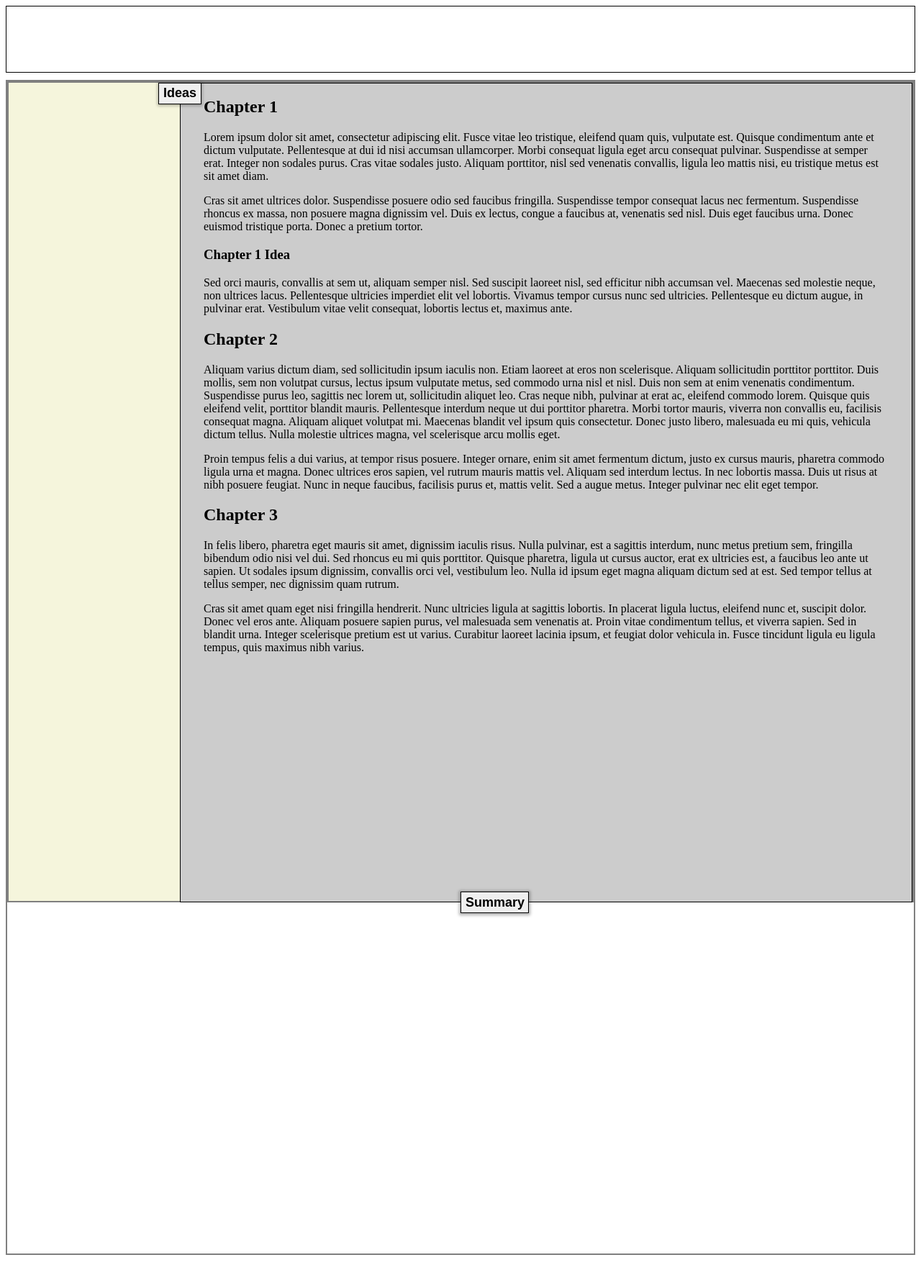
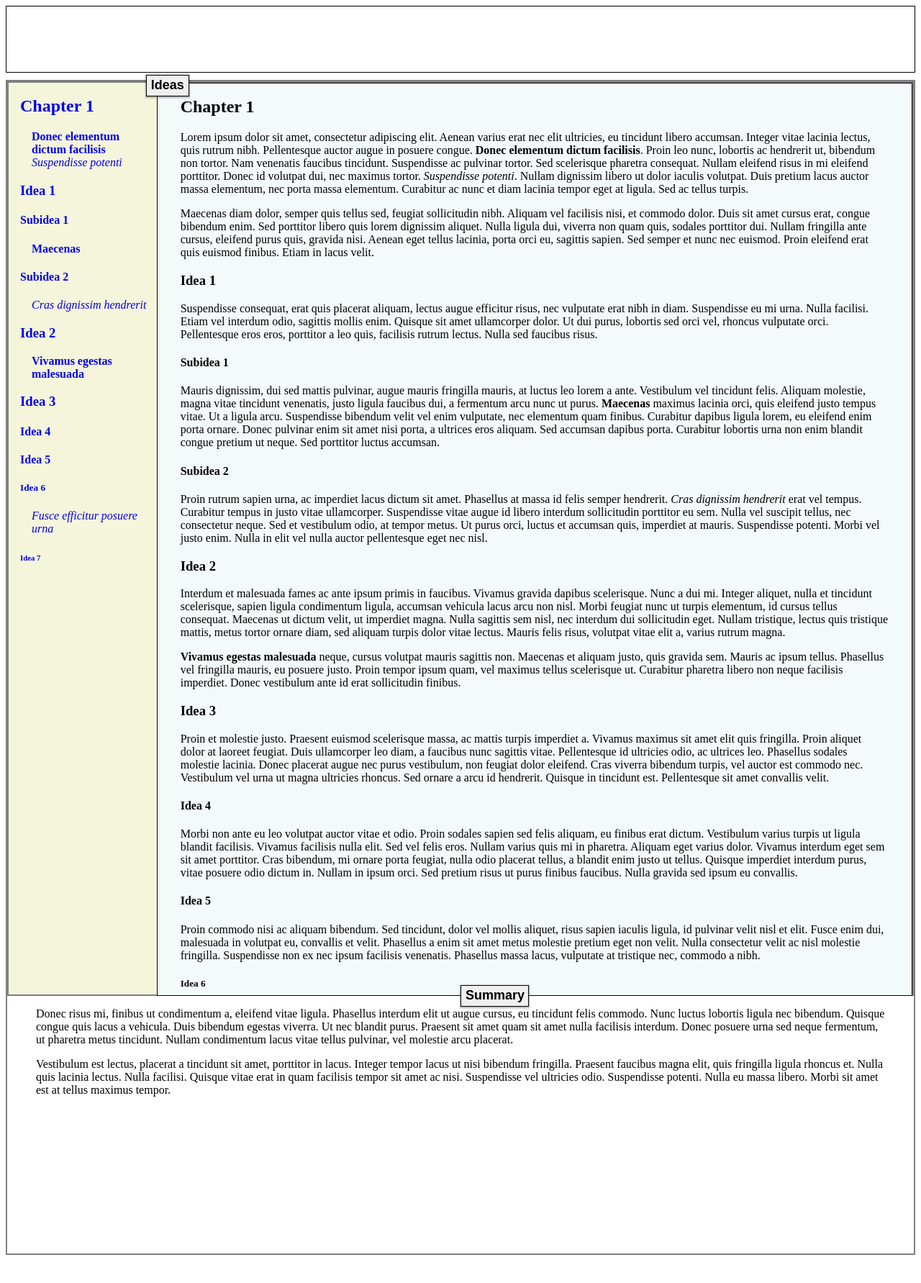
Before and after one commit to kennguyen01/jekyll-cornell-notes, a Jekyll site: the page built from _books/example-book.md, in a window 1280 px wide. Shown: the top 1783 px of the page at 72% size. Built offline with Jekyll 4.4.1, drawn with Linux system fonts in a browser that asks for light colours.

Commit message:
Create idea links to important notes

```diff
--- a/_books/example-book.md
+++ b/_books/example-book.md
@@ -3,24 +3,50 @@ layout: book
 title: Example Book
 ---
 
+> Donec risus mi, finibus ut condimentum a, eleifend vitae ligula. Phasellus interdum elit ut augue cursus, eu tincidunt felis commodo. Nunc luctus lobortis ligula nec bibendum. Quisque congue quis lacus a vehicula. Duis bibendum egestas viverra. Ut nec blandit purus. Praesent sit amet quam sit amet nulla facilisis interdum. Donec posuere urna sed neque fermentum, ut pharetra metus tincidunt. Nullam condimentum lacus vitae tellus pulvinar, vel molestie arcu placerat.
+>
+> Vestibulum est lectus, placerat a tincidunt sit amet, porttitor in lacus. Integer tempor lacus ut nisi bibendum fringilla. Praesent faucibus magna elit, quis fringilla ligula rhoncus et. Nulla quis lacinia lectus. Nulla facilisi. Quisque vitae erat in quam facilisis tempor sit amet ac nisi. Suspendisse vel ultricies odio. Suspendisse potenti. Nulla eu massa libero. Morbi sit amet est at tellus maximus tempor.
+
 ## Chapter 1
 
-Lorem ipsum dolor sit amet, consectetur adipiscing elit. Fusce vitae leo tristique, eleifend quam quis, vulputate est. Quisque condimentum ante et dictum vulputate. Pellentesque at dui id nisi accumsan ullamcorper. Morbi consequat ligula eget arcu consequat pulvinar. Suspendisse at semper erat. Integer non sodales purus. Cras vitae sodales justo. Aliquam porttitor, nisl sed venenatis convallis, ligula leo mattis nisi, eu tristique metus est sit amet diam.
+Lorem ipsum dolor sit amet, consectetur adipiscing elit. Aenean varius erat nec elit ultricies, eu tincidunt libero accumsan. Integer vitae lacinia lectus, quis rutrum nibh. Pellentesque auctor augue in posuere congue. **Donec elementum dictum facilisis**. Proin leo nunc, lobortis ac hendrerit ut, bibendum non tortor. Nam venenatis faucibus tincidunt. Suspendisse ac pulvinar tortor. Sed scelerisque pharetra consequat. Nullam eleifend risus in mi eleifend porttitor. Donec id volutpat dui, nec maximus tortor. *Suspendisse potenti*. Nullam dignissim libero ut dolor iaculis volutpat. Duis pretium lacus auctor massa elementum, nec porta massa elementum. Curabitur ac nunc et diam lacinia tempor eget at ligula. Sed ac tellus turpis.
 
-Cras sit amet ultrices dolor. Suspendisse posuere odio sed faucibus fringilla. Suspendisse tempor consequat lacus nec fermentum. Suspendisse rhoncus ex massa, non posuere magna dignissim vel. Duis ex lectus, congue a faucibus at, venenatis sed nisl. Duis eget faucibus urna. Donec euismod tristique porta. Donec a pretium tortor.
+Maecenas diam dolor, semper quis tellus sed, feugiat sollicitudin nibh. Aliquam vel facilisis nisi, et commodo dolor. Duis sit amet cursus erat, congue bibendum enim. Sed porttitor libero quis lorem dignissim aliquet. Nulla ligula dui, viverra non quam quis, sodales porttitor dui. Nullam fringilla ante cursus, eleifend purus quis, gravida nisi. Aenean eget tellus lacinia, porta orci eu, sagittis sapien. Sed semper et nunc nec euismod. Proin eleifend erat quis euismod finibus. Etiam in lacus velit.
 
-### Chapter 1 Idea
+### Idea 1
 
-Sed orci mauris, convallis at sem ut, aliquam semper nisl. Sed suscipit laoreet nisl, sed efficitur nibh accumsan vel. Maecenas sed molestie neque, non ultrices lacus. Pellentesque ultricies imperdiet elit vel lobortis. Vivamus tempor cursus nunc sed ultricies. Pellentesque eu dictum augue, in pulvinar erat. Vestibulum vitae velit consequat, lobortis lectus et, maximus ante.
+Suspendisse consequat, erat quis placerat aliquam, lectus augue efficitur risus, nec vulputate erat nibh in diam. Suspendisse eu mi urna. Nulla facilisi. Etiam vel interdum odio, sagittis mollis enim. Quisque sit amet ullamcorper dolor. Ut dui purus, lobortis sed orci vel, rhoncus vulputate orci. Pellentesque eros eros, porttitor a leo quis, facilisis rutrum lectus. Nulla sed faucibus risus.
 
-## Chapter 2
+#### Subidea 1
 
-Aliquam varius dictum diam, sed sollicitudin ipsum iaculis non. Etiam laoreet at eros non scelerisque. Aliquam sollicitudin porttitor porttitor. Duis mollis, sem non volutpat cursus, lectus ipsum vulputate metus, sed commodo urna nisl et nisl. Duis non sem at enim venenatis condimentum. Suspendisse purus leo, sagittis nec lorem ut, sollicitudin aliquet leo. Cras neque nibh, pulvinar at erat ac, eleifend commodo lorem. Quisque quis eleifend velit, porttitor blandit mauris. Pellentesque interdum neque ut dui porttitor pharetra. Morbi tortor mauris, viverra non convallis eu, facilisis consequat magna. Aliquam aliquet volutpat mi. Maecenas blandit vel ipsum quis consectetur. Donec justo libero, malesuada eu mi quis, vehicula dictum tellus. Nulla molestie ultrices magna, vel scelerisque arcu mollis eget.
+Mauris dignissim, dui sed mattis pulvinar, augue mauris fringilla mauris, at luctus leo lorem a ante. Vestibulum vel tincidunt felis. Aliquam molestie, magna vitae tincidunt venenatis, justo ligula faucibus dui, a fermentum arcu nunc ut purus. **Maecenas** maximus lacinia orci, quis eleifend justo tempus vitae. Ut a ligula arcu. Suspendisse bibendum velit vel enim vulputate, nec elementum quam finibus. Curabitur dapibus ligula lorem, eu eleifend enim porta ornare. Donec pulvinar enim sit amet nisi porta, a ultrices eros aliquam. Sed accumsan dapibus porta. Curabitur lobortis urna non enim blandit congue pretium ut neque. Sed porttitor luctus accumsan.
 
-Proin tempus felis a dui varius, at tempor risus posuere. Integer ornare, enim sit amet fermentum dictum, justo ex cursus mauris, pharetra commodo ligula urna et magna. Donec ultrices eros sapien, vel rutrum mauris mattis vel. Aliquam sed interdum lectus. In nec lobortis massa. Duis ut risus at nibh posuere feugiat. Nunc in neque faucibus, facilisis purus et, mattis velit. Sed a augue metus. Integer pulvinar nec elit eget tempor.
+#### Subidea 2
 
-## Chapter 3
+Proin rutrum sapien urna, ac imperdiet lacus dictum sit amet. Phasellus at massa id felis semper hendrerit. *Cras dignissim hendrerit* erat vel tempus. Curabitur tempus in justo vitae ullamcorper. Suspendisse vitae augue id libero interdum sollicitudin porttitor eu sem. Nulla vel suscipit tellus, nec consectetur neque. Sed et vestibulum odio, at tempor metus. Ut purus orci, luctus et accumsan quis, imperdiet at mauris. Suspendisse potenti. Morbi vel justo enim. Nulla in elit vel nulla auctor pellentesque eget nec nisl.
 
-In felis libero, pharetra eget mauris sit amet, dignissim iaculis risus. Nulla pulvinar, est a sagittis interdum, nunc metus pretium sem, fringilla bibendum odio nisi vel dui. Sed rhoncus eu mi quis porttitor. Quisque pharetra, ligula ut cursus auctor, erat ex ultricies est, a faucibus leo ante ut sapien. Ut sodales ipsum dignissim, convallis orci vel, vestibulum leo. Nulla id ipsum eget magna aliquam dictum sed at est. Sed tempor tellus at tellus semper, nec dignissim quam rutrum.
+### Idea 2
 
-Cras sit amet quam eget nisi fringilla hendrerit. Nunc ultricies ligula at sagittis lobortis. In placerat ligula luctus, eleifend nunc et, suscipit dolor. Donec vel eros ante. Aliquam posuere sapien purus, vel malesuada sem venenatis at. Proin vitae condimentum tellus, et viverra sapien. Sed in blandit urna. Integer scelerisque pretium est ut varius. Curabitur laoreet lacinia ipsum, et feugiat dolor vehicula in. Fusce tincidunt ligula eu ligula tempus, quis maximus nibh varius.
+Interdum et malesuada fames ac ante ipsum primis in faucibus. Vivamus gravida dapibus scelerisque. Nunc a dui mi. Integer aliquet, nulla et tincidunt scelerisque, sapien ligula condimentum ligula, accumsan vehicula lacus arcu non nisl. Morbi feugiat nunc ut turpis elementum, id cursus tellus consequat. Maecenas ut dictum velit, ut imperdiet magna. Nulla sagittis sem nisl, nec interdum dui sollicitudin eget. Nullam tristique, lectus quis tristique mattis, metus tortor ornare diam, sed aliquam turpis dolor vitae lectus. Mauris felis risus, volutpat vitae elit a, varius rutrum magna.
+
+**Vivamus egestas malesuada** neque, cursus volutpat mauris sagittis non. Maecenas et aliquam justo, quis gravida sem. Mauris ac ipsum tellus. Phasellus vel fringilla mauris, eu posuere justo. Proin tempor ipsum quam, vel maximus tellus scelerisque ut. Curabitur pharetra libero non neque facilisis imperdiet. Donec vestibulum ante id erat sollicitudin finibus.
+
+### Idea 3
+
+Proin et molestie justo. Praesent euismod scelerisque massa, ac mattis turpis imperdiet a. Vivamus maximus sit amet elit quis fringilla. Proin aliquet dolor at laoreet feugiat. Duis ullamcorper leo diam, a faucibus nunc sagittis vitae. Pellentesque id ultricies odio, ac ultrices leo. Phasellus sodales molestie lacinia. Donec placerat augue nec purus vestibulum, non feugiat dolor eleifend. Cras viverra bibendum turpis, vel auctor est commodo nec. Vestibulum vel urna ut magna ultricies rhoncus. Sed ornare a arcu id hendrerit. Quisque in tincidunt est. Pellentesque sit amet convallis velit.
+
+#### Idea 4
+
+Morbi non ante eu leo volutpat auctor vitae et odio. Proin sodales sapien sed felis aliquam, eu finibus erat dictum. Vestibulum varius turpis ut ligula blandit facilisis. Vivamus facilisis nulla elit. Sed vel felis eros. Nullam varius quis mi in pharetra. Aliquam eget varius dolor. Vivamus interdum eget sem sit amet porttitor. Cras bibendum, mi ornare porta feugiat, nulla odio placerat tellus, a blandit enim justo ut tellus. Quisque imperdiet interdum purus, vitae posuere odio dictum in. Nullam in ipsum orci. Sed pretium risus ut purus finibus faucibus. Nulla gravida sed ipsum eu convallis.
+
+#### Idea 5
+
+Proin commodo nisi ac aliquam bibendum. Sed tincidunt, dolor vel mollis aliquet, risus sapien iaculis ligula, id pulvinar velit nisl et elit. Fusce enim dui, malesuada in volutpat eu, convallis et velit. Phasellus a enim sit amet metus molestie pretium eget non velit. Nulla consectetur velit ac nisl molestie fringilla. Suspendisse non ex nec ipsum facilisis venenatis. Phasellus massa lacus, vulputate at tristique nec, commodo a nibh.
+
+##### Idea 6
+
+Nam tincidunt eleifend euismod. *Fusce efficitur posuere urna*, eget blandit felis maximus ut. Vestibulum ligula velit, facilisis eget imperdiet ac, lacinia sit amet metus. Donec condimentum nisi et fringilla tempor. Ut quis tempus lorem. Nam volutpat massa ipsum, sed hendrerit arcu rhoncus et. In non egestas magna. Phasellus pellentesque, justo sit amet luctus mollis, justo dui semper turpis, ac sagittis libero nulla sed felis. Donec at faucibus magna, eget varius nibh. Aliquam ullamcorper dui sit amet neque cursus tempus. Duis lorem ex, dictum varius ipsum ac, sollicitudin porttitor massa. Fusce imperdiet pretium fringilla. Phasellus eu ante sed erat malesuada eleifend. Aliquam erat volutpat.
+
+###### Idea 7
+
+Nulla fringilla tincidunt sem, non hendrerit dui malesuada nec. Phasellus sit amet arcu id diam tincidunt suscipit. Curabitur hendrerit ipsum vitae placerat luctus. Phasellus ultrices porttitor lectus ut laoreet. Suspendisse posuere bibendum nisi. Cras auctor aliquet risus ac interdum. In maximus porttitor lobortis. Ut pellentesque iaculis quam, eget tempus leo semper et. Sed vehicula vitae erat vitae tempus. Aenean at facilisis magna. Nam ultricies euismod purus eget viverra. Aliquam nisi ante, lacinia eu pretium eu, fermentum a tellus. Maecenas metus massa, convallis et nisl nec, pulvinar varius nunc. Nunc at dui aliquam, tempus nisi non, condimentum mauris. Curabitur non vulputate urna. Maecenas in nisl eros.
--- a/_config.yml
+++ b/_config.yml
@@ -16,3 +16,5 @@ defaults:
       path: "_books"
     values:
       layout: book
+
+excerpt_summary: <!--summary-->
--- a/_layouts/book.html
+++ b/_layouts/book.html
@@ -19,10 +19,10 @@
       <div class="inner-container">
 
         <div class="idea">
-          <button type="button" class="idea-btn">Ideas</button>
         </div>
 
         <div class="note">
+          <button type="button" class="idea-btn">Ideas</button>
 
           {{ content }}
 
--- a/scripts/book.js
+++ b/scripts/book.js
@@ -1,6 +1,7 @@
-
-
-(function() {
+/**
+ * Toggle idea collapsible
+ */
+const ideaToggle = () => {
   let idea = document.querySelector('.idea');
   let note = document.querySelector('.note');
   let ideaBtn = document.querySelector('.idea-btn')
@@ -9,7 +10,12 @@
     idea.classList.toggle('idea-small');
     note.classList.toggle('note-large');
   })
+};
 
+/**
+ * Toggle summary collapsible
+ */
+const sumToggle = () => {
   let inner = document.querySelector('.inner-container');
   let sum = document.querySelector('.summary');
   let sumBtn = document.querySelector('.sum-btn');
@@ -18,4 +24,66 @@
     inner.classList.toggle('inner-container-large');
     sum.classList.toggle('summary-small');
   })
+};
+
+/**
+ * Move blockquote from note to summary
+ */
+const writeSum = () => {
+  let block = document.querySelector('blockquote');
+  let sum = document.querySelector('.summary');
+  sum.appendChild(block);
+};
+
+/**
+ * Create id attribute from text and add it to strong/em elements
+ */
+const addId = () => {
+  let elems = document.querySelectorAll('strong, em');
+
+  for (let i = 0; i < elems.length; i++) {
+    let elem = elems[i];
+    let id = elem.textContent.toLowerCase();
+
+    // Check if text has more than one word
+    if (id.includes(' ')) {
+      id = id.split(' ').join('-');
+    }
+    elem.id = id;
+  }
+};
+
+/**
+ * Create idea links to headers and important texts in note area
+ */
+const ideaLinks = () => {
+  let ideas = document.querySelectorAll('h2, h3, h4, h5, h6, strong, em');
+  let ideaArea = document.querySelector('.idea');
+
+  for (let i = 0; i < ideas.length; i++) {
+    let idea = ideas[i];
+
+    // Wrap link with original tag
+    let outerTag = document.createElement(`${idea.tagName.toLowerCase()}`)
+    let link = document.createElement('a');
+
+    link.href = `#${idea.id}`;
+    link.innerText = idea.textContent;
+
+    outerTag.appendChild(link);
+    ideaArea.appendChild(outerTag);
+  }
+}
+
+(function() {
+  // Toggle collapsible areas
+  ideaToggle();
+  sumToggle();
+
+  // Display blockquote in summary area
+  writeSum();
+
+  // Display links in idea area
+  addId();
+  ideaLinks();
 })();
--- a/styles/book.css
+++ b/styles/book.css
@@ -14,7 +14,9 @@
 ===GLOBAL===
 */
 
-
+.hide {
+  display: none;
+}
 
 /*
 ===CONTAINER===
@@ -38,7 +40,7 @@
   transition: 1s ease;
 }
 .inner-container-large {
-  height: 88vh;
+  height: 89vh;
 }
 
 /*
@@ -56,57 +58,77 @@
 ===IDEAS===
 */
 
-/* Idea collapsible button */
+/* Expandable idea area */
+.idea {
+  padding: 0 1em;
+  width: 15%;
+  height: 100%;
+  overflow-y: auto;
+  background-color: beige;
+  transition: 1s ease;
+  position: relative;
+}
+.idea-small {
+  padding: 0;
+  overflow: hidden;
+  width: 0;
+}
+
+/* Idea links */
+.idea a {
+  z-index: 0;
+  display: inline-block;
+  text-decoration: none;
+}
+.idea a:hover {
+  transform: scale(1.05);
+}
+.idea strong, .idea em {
+  padding-left: 1em;
+}
+
+/*
+===NOTES===
+*/
+
+/* Idea collapsible button
+
+Button is placed inside note area to
+not get clipped by overflow from idea area
+*/
 .idea-btn {
   position: absolute;
   border: none;
   width: 60px;
   height: 30px;
   border: 1px solid black;
-  box-shadow: 0px 1px 4px 1px rgba(0, 0, 0, .3);
-  left: 100%;
+  box-shadow: 0px 1px 2px 1px rgba(0, 0, 0, .3);
   cursor: pointer;
   font-size: 18px;
   font-weight: bold;
-  transform: translateX(-50%);
+  transform: translateX(-80%) translateY(-40%);
   transition: 0.3s ease;
 }
 .idea-btn:hover {
-  transform: scale(1.1) translateX(-50%);
+  transform: scale(1.1) translateX(-80%) translatey(-40%);
   border: 1px solid darkturquoise;
   transition: 0.3s ease;
   color: darkturquoise;
   background-color: white;
 }
 
-/* Expandable idea area */
-.idea {
-  width: 20%;
-  height: 100%;
-  background-color: beige;
-  transition: 1s ease;
-  position: relative;
-}
-.idea-small {
-  width: 1%;
-}
-
-/*
-===NOTES===
-*/
-
+/* Expandable note area */
 .note {
-  width: 80%;
+  width: 85%;
   height: 100%;
   padding: 0 2em;
-  margin-bottom: 1em;
-  overflow: auto;
+  overflow-y: auto;
   transition: 1s ease;
   border: 1px solid black;
-  background-color: #ccc;
+  background-color: #f4f9f9;
 }
 .note-large {
-  width: 99%;
+  width: 100%;
 }
 
 /*
@@ -121,7 +143,7 @@
   height: 30px;
   left: 50%;
   border: 1px solid black;
-  box-shadow: 0 1px 4px 2px rgba(0 ,0, 0, .3);
+  box-shadow: 0 1px 2px 1px rgba(0 ,0, 0, .3);
   transform: translateY(-50%);
   cursor: pointer;
   font-size: 18px;
@@ -140,8 +162,8 @@
 .summary {
   width: 100%;
   height: 30vh;
-  overflow: auto;
+  overflow-y: auto;
 }
 .summary-small {
-  height: 1%;
+  height: 0;
 }
```
